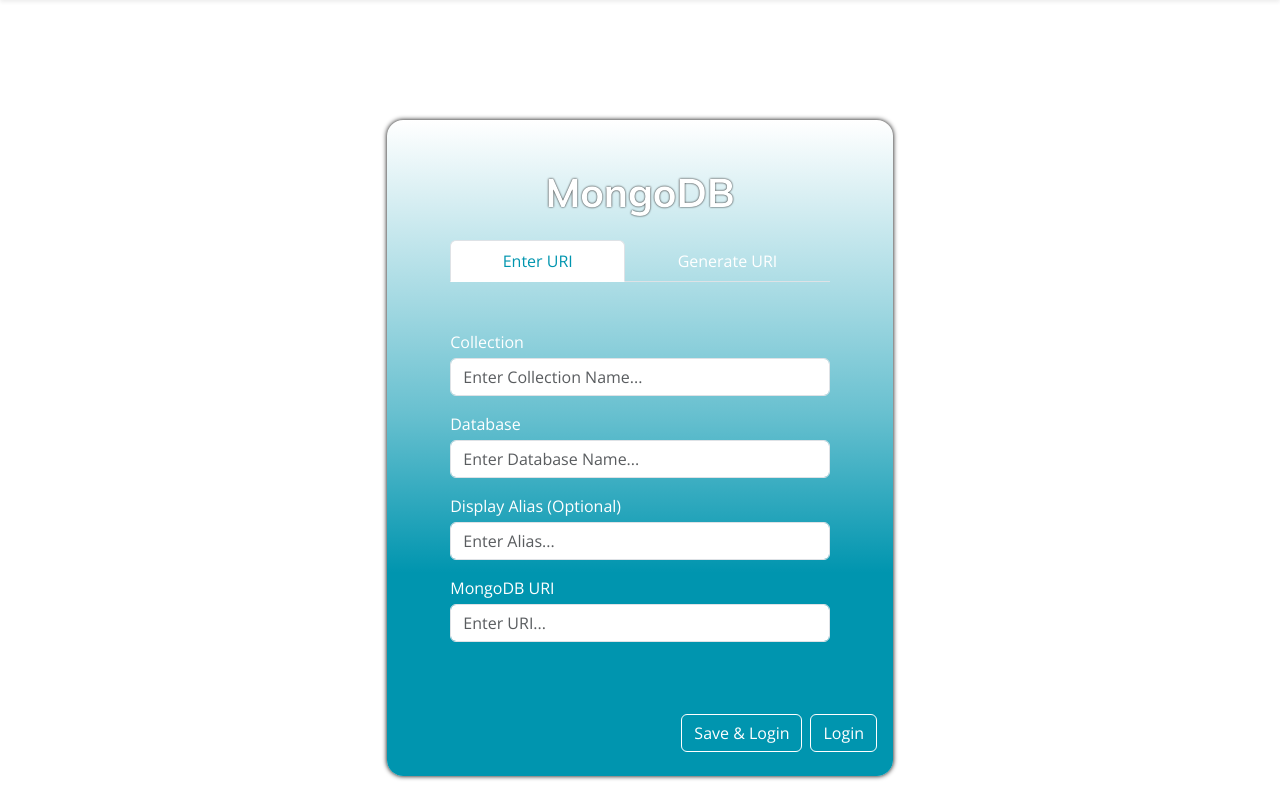
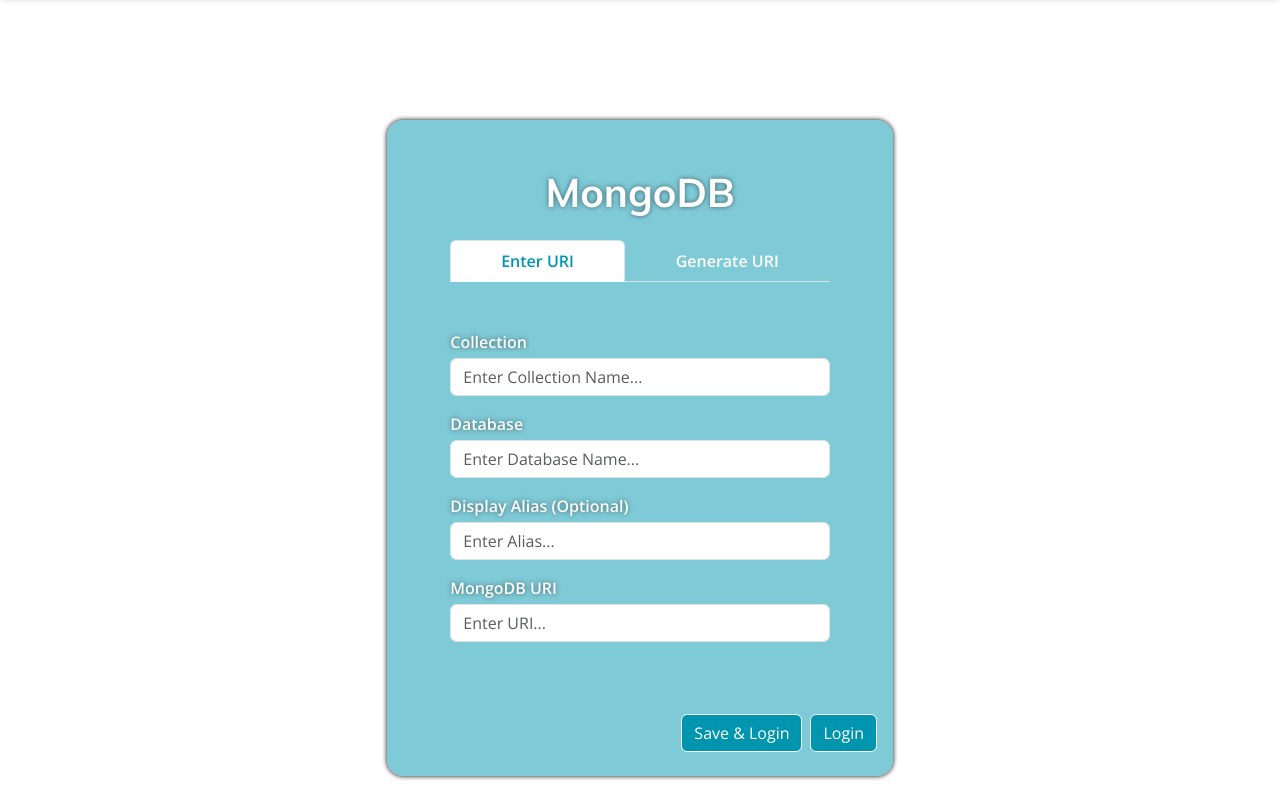
Before and after one commit to Gem5Vision/gem5-resource-manager, a Flask app: page /login/mongodb in a window 1280 px wide. Shown: the part 81-889 px from the top of the page. Run offline with Flask 2, Linux system fonts and the light colour scheme.

Commit message:
Styling Update

```diff
--- a/static/styles/global.css
+++ b/static/styles/global.css
@@ -95,12 +95,19 @@
 }
 
 .panel-container {
-  background: rgb(0,149,175);
-  background: linear-gradient(180deg, rgba(0,149,175,0) 0%, rgba(0,149,175,0.35057773109243695) 27%, rgba(0,149,175,0.5970763305322129) 45%, rgba(0,149,175,1) 69%, rgba(0,149,175,1) 100%);
+  /* background: rgb(0,149,175); */
+  /* background: linear-gradient(180deg, rgba(0,149,175,0) 0%, rgba(0,149,175,0.35057773109243695) 27%, rgba(0,149,175,0.5970763305322129) 45%, rgba(0,149,175,1) 69%, rgba(0,149,175,1) 100%); */
+  background: rgba(0, 149, 175, 0.50);
   border-radius: 1rem;
   box-shadow: 0px 0px 5px black;
   height: 555px;
   width: 530px;
+}
+
+.panel-text-styling,
+#generate-uri-form > label {
+  text-shadow: 0px 0px 5px rgba(0, 0, 0, 0.50);
+  color: white;
 }
 
 .editorContainer {
--- a/templates/mongoDBLogin.html
+++ b/templates/mongoDBLogin.html
@@ -9,9 +9,9 @@
     <div class="container-fluid d-flex justify-content-center main-panel-container">
       <div class="d-flex flex-column align-items-center justify-content-around panel-container h-auto">
         <div class="d-flex flex-column align-items-center" style="width: -webkit-fill-available;">
-          <h2 class="page-title mt-5" style="color: white; text-shadow: 0px 0px 2px black;">MongoDB</h2>
+          <h2 class="page-title panel-text-styling mt-5">MongoDB</h2>
           <div class="mt-3" style="width: 75%;">
-            <ul class="nav nav-tabs nav-fill login-nav main-text-regular" id="myTab" role="tablist">
+            <ul class="nav nav-tabs nav-fill login-nav main-text-semi" id="myTab" role="tablist">
               <li class="nav-item" role="presentation">
                 <button class="nav-link active login-nav-link" id="enter-uri-tab" data-bs-toggle="tab" data-bs-target="#enter-uri-panel" type="button" role="tab">Enter URI</button>
               </li>
@@ -21,39 +21,39 @@
             </ul>
             <div class="tab-content mt-5" id="tabContent">
               <div class="tab-pane fade show active" id="enter-uri-panel" role="tabpanel">
-                <form class="form-outline d-flex flex-column mt-3">
-                  <label for="collection" class="main-text-regular" style="color: white;">Collection</label>
+                <form class="form-outline d-flex flex-column mt-3 panel-text-styling">
+                  <label for="collection" class="main-text-semi">Collection</label>
                   <input class="form-control mt-1 main-text-regular" type="text" id="collection" placeholder="Enter Collection Name..." />
-                  <label for="database" class="main-text-regular mt-3" style="color: white;">Database</label>
+                  <label for="database" class="main-text-semi mt-3">Database</label>
                   <input class="form-control mt-1 main-text-regular" type="text" id="database" placeholder="Enter Database Name..." />
-                  <label for="alias" class="main-text-regular mt-3" style="color: white;">Display Alias (Optional)</label>
+                  <label for="alias" class="main-text-semi mt-3">Display Alias (Optional)</label>
                   <input class="form-control mt-1 main-text-regular" type="text" id="alias" placeholder="Enter Alias..." />
-                  <label for="uri" class="main-text-regular mt-3" style="color: white;">MongoDB URI</label>
+                  <label for="uri" class="main-text-semi mt-3">MongoDB URI</label>
                   <input class="form-control mt-1 main-text-regular" type="text" id="uri" name="uri" placeholder="Enter URI..." />
                 </form>
               </div>
               <div class="tab-pane fade" id="generate-uri-panel" role="tabpanel">
-                <form class="form-outline d-flex flex-column mt-3">
-                  <div class="d-flex flex-row align-items-center justify-content-center">
-                    <span class="main-text-regular me-2" style="color: white;">Standard</span>
+                <form id="generate-uri-form" class="form-outline d-flex flex-column mt-3">
+                  <div class="d-flex flex-row align-items-center justify-content-center main-text-semi panel-text-styling">
+                    <span class="me-2">Standard</span>
                     <div class="form-check form-switch d-flex flex-row mb-0">
                       <input class="form-check-input" type="checkbox" role="switch" id="connection" checked>
                     </div>
-                    <span class="main-text-regular" style="color: white;">DNS Seed List</span>
+                    <span class="">DNS Seed List</span>
                   </div>
-                  <label for="username" class="main-text-regular mt-3" style="color: white;">Username</label>
+                  <label for="username" class="main-text-semi mt-3">Username</label>
                   <input class="form-control mt-1 main-text-regular" type="text" id="username" placeholder="Enter Username..." />
-                  <label for="password" class="main-text-regular mt-3" style="color: white;">Password</label>
+                  <label for="password" class="main-text-semi mt-3">Password</label>
                   <input class="form-control mt-1 main-text-regular" type="text" id="password" placeholder="Enter Password..." />
-                  <label for="host" class="main-text-regular mt-3" style="color: white;">Host</label>
+                  <label for="host" class="main-text-semi mt-3">Host</label>
                   <input class="form-control mt-1 main-text-regular" type="text" id="host" placeholder="Enter Host..." />
-                  <label for="collection" class="main-text-regular mt-3" style="color: white;">Collection</label>
+                  <label for="collection" class="main-text-semi mt-3">Collection</label>
                   <input class="form-control mt-1 main-text-regular" type="text" id="collectionGenerate" placeholder="Enter Collection..." />
-                  <label for="database" class="main-text-regular mt-3" style="color: white;">Database</label>
+                  <label for="database" class="main-text-semi mt-3">Database</label>
                   <input class="form-control mt-1 main-text-regular" type="text" id="databaseGenerate" placeholder="Enter Database..." />
-                  <label for="alias" class="main-text-regular mt-3" style="color: white;">Display Alias (Optional)</label>
+                  <label for="alias" class="main-text-semi mt-3">Display Alias (Optional)</label>
                   <input class="form-control mt-1 main-text-regular" type="text" id="aliasGenerate" placeholder="Enter Alias..." />
-                  <label for="options" class="main-text-regular mt-3" style="color: white;">Options (Optional)</label>
+                  <label for="options" class="main-text-semi mt-3">Options (Optional)</label>
                   <input class="form-control mt-1 main-text-regular" type="text" id="options" value="retryWrites=true,w=majority" />
                 </form>
               </div>
```
Also changed, not shown: templates/jsonLogin.html (+6 -6 lines).
